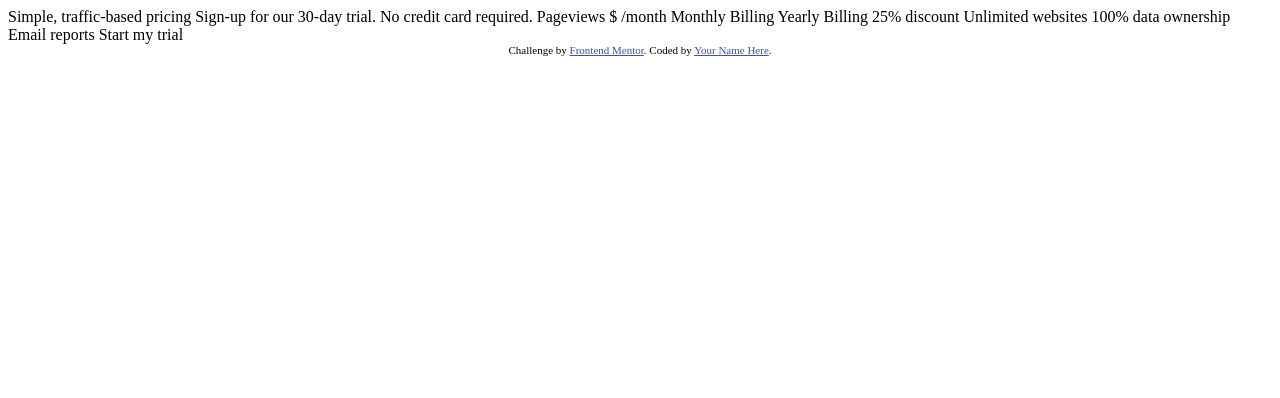
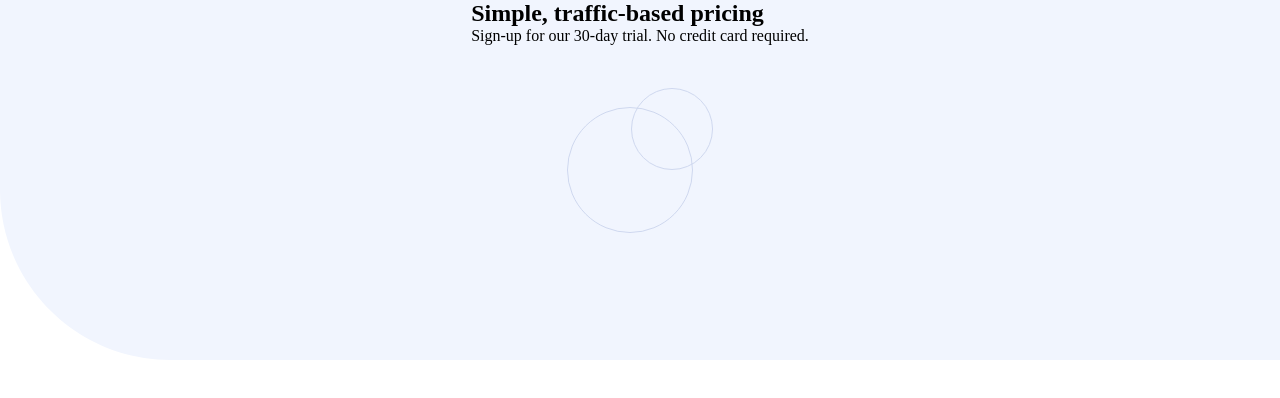
Before and after one commit to Niloufar97/Interactive-pricing-component, a plain HTML site: page index.html in a window 1280 px wide. Drawn offline with Linux system fonts and the light colour scheme.

Commit message:
first setup for uper part

```diff
--- a/index.html
+++ b/index.html
@@ -1,21 +1,27 @@
 <!DOCTYPE html>
 <html lang="en">
+
 <head>
   <meta charset="UTF-8">
-  <meta name="viewport" content="width=device-width, initial-scale=1.0"> <!-- displays site properly based on user's device -->
+  <meta name="viewport" content="width=device-width, initial-scale=1.0">
+  <!-- displays site properly based on user's device -->
 
   <link rel="icon" type="image/png" sizes="32x32" href="./images/favicon-32x32.png">
+  <link rel="stylesheet" href="styles.css" />
 
   <title>Frontend Mentor | Interactive pricing component</title>
 
-  <!-- Feel free to remove these styles or customise in your own stylesheet 👍 -->
-  <style>
-    .attribution { font-size: 11px; text-align: center; }
-    .attribution a { color: hsl(228, 45%, 44%); }
-  </style>
 </head>
+
 <body>
-
+  <section class="container">
+    <div class="header">
+      <h2>Simple, traffic-based pricing</h2>
+      <p>Sign-up for our 30-day trial. No credit card required.</p>
+    </div>
+    <div class="cart"></div>
+  </section>
+  <!--
   Simple, traffic-based pricing
   Sign-up for our 30-day trial. No credit card required.
 
@@ -29,11 +35,12 @@
   100% data ownership
   Email reports
 
-  Start my trial
+  Start my trial -->
 
-  <div class="attribution">
+  <!-- <div class="attribution">
     Challenge by <a href="https://www.frontendmentor.io?ref=challenge" target="_blank">Frontend Mentor</a>.
     Coded by <a href="#">Your Name Here</a>.
-  </div>
+  </div> -->
 </body>
+
 </html>
--- /dev/null
+++ b/styles.css
@@ -0,0 +1,24 @@
+*{
+    margin: 0;
+    padding: 0;
+    box-sizing: border-box;
+}
+body{
+    background-image: url('./images/bg-pattern.svg');
+    background-position: center;
+    background-repeat: no-repeat;
+    background-size: cover;
+}
+.container{
+    display: flex;
+    flex-direction: column;
+    justify-content: center;
+    align-items: center;
+
+}
+.header{
+    background-image: url('./images/pattern-circles.svg');
+    background-position: center;
+    background-repeat: no-repeat;
+    height: 20rem;
+}
```
